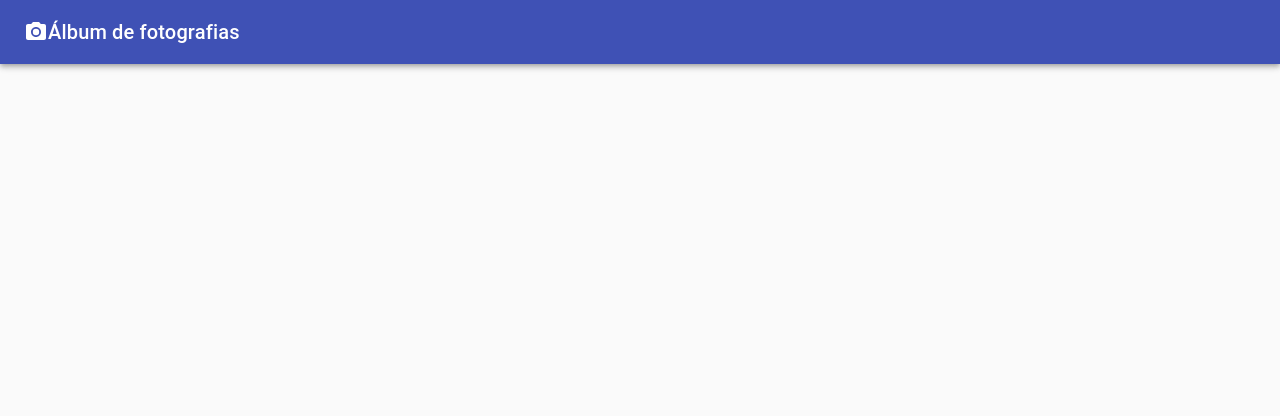
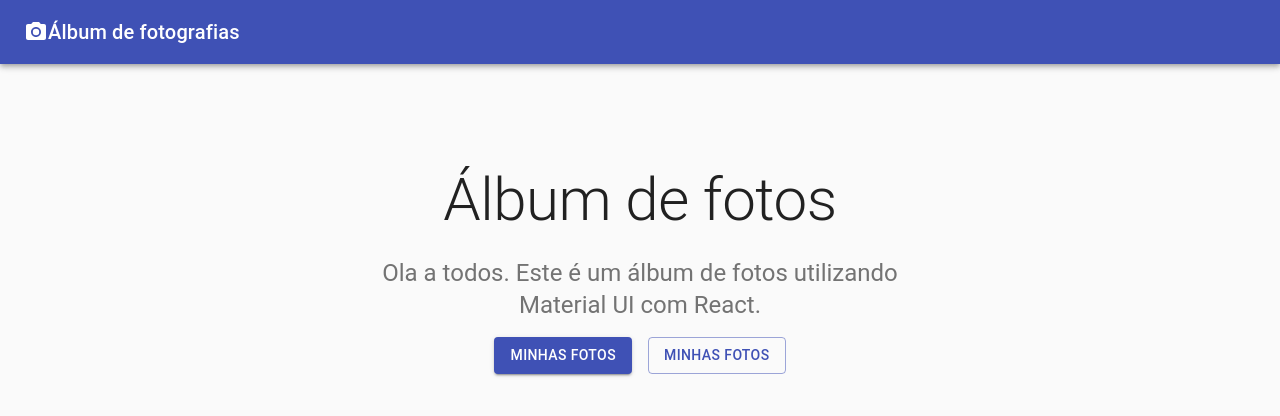
Before and after one commit to henriquechsf/material-ui-react, a React (Create React App) app: page / in a window 1280 px wide. Shown: the top 416 px of the page. Built offline with nearby package versions, Linux system fonts and the light colour scheme; the HTML template or start-up script is replaced by a standard one.

Commit message:
feat: adiciona Grid component

```diff
--- a/src/App.jsx
+++ b/src/App.jsx
@@ -10,7 +10,8 @@ import {
     CssBaseline,
     Grid,
     Toolbar,
-    Container
+    Container,
+    Button
 } from '@material-ui/core';
 
 import { PhotoCamera } from '@material-ui/icons';
@@ -27,6 +28,33 @@ const App = () => {
                     </Typography>
                 </Toolbar>
             </AppBar>
+
+            <main>
+                <div>
+                    <Container maxWidth='sm' style={{ marginTop: '100px' }}>
+                        <Typography variant='h2' align='center' color='textPrimary' gutterBottom>
+                            Álbum de fotos
+                        </Typography>
+                        <Typography variant='h5' align='center' color='textSecondary' paragraph>
+                            Ola a todos. Este é um álbum de fotos utilizando Material UI com React.
+                        </Typography>
+                        <div>
+                            <Grid container spacing={2} justify='center'>
+                                <Grid item>
+                                    <Button variant='contained' color='primary'>
+                                        Minhas fotos
+                                    </Button>
+                                </Grid>
+                                <Grid item>
+                                    <Button variant='outlined' color='primary'>
+                                        Minhas fotos
+                                    </Button>
+                                </Grid>
+                            </Grid>
+                        </div>
+                    </Container>
+                </div>
+            </main>
         </>
     )
 }
```
